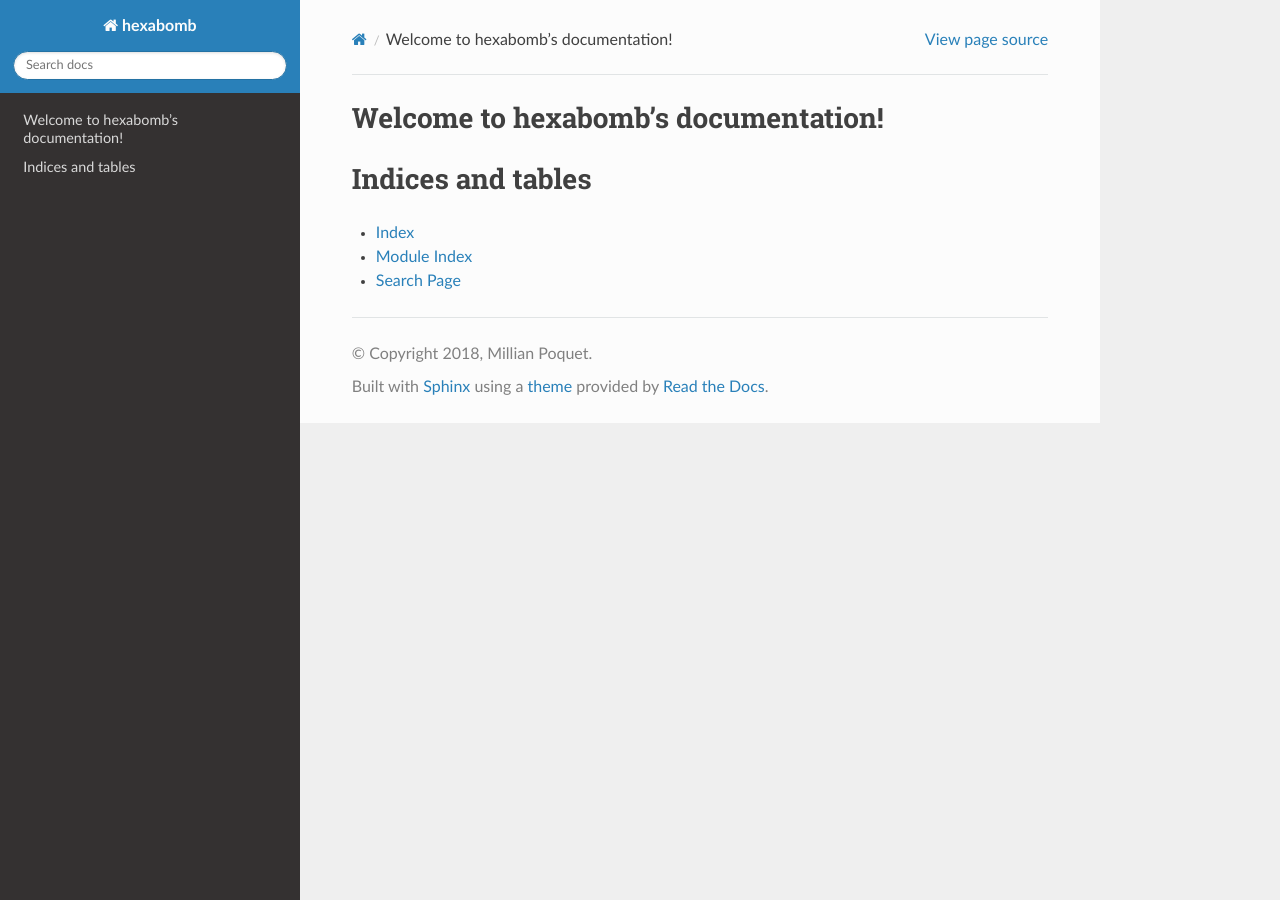
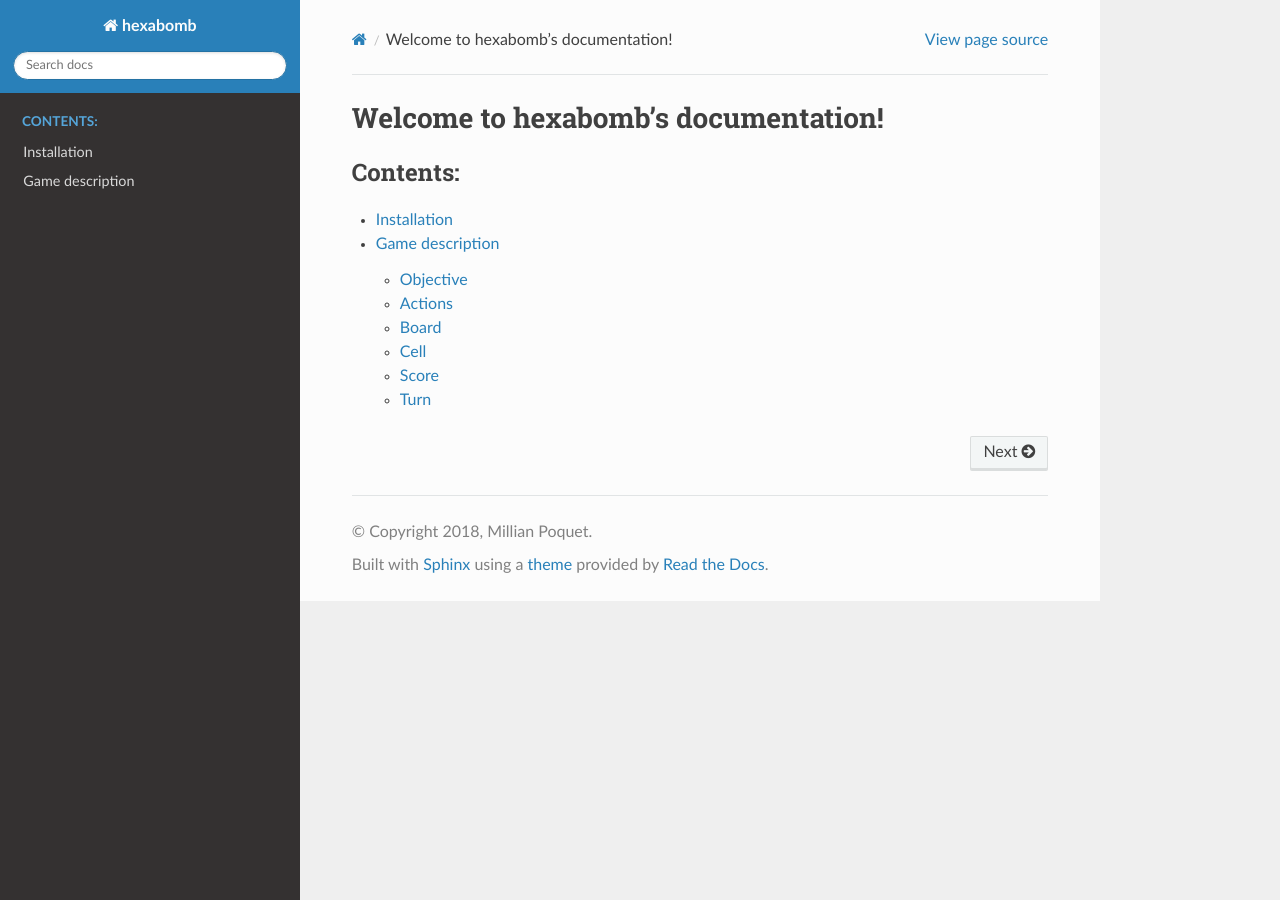
Before and after one commit to netorcai/hexabomb, a Sphinx documentation site: the page built from docs/index.rst, in a window 1280 px wide. Built offline with Sphinx 7.4.7 and the Read the Docs theme 2.0.0, drawn with Linux system fonts in a browser that asks for light colours.

Commit message:
[doc] rtd: structure

```diff
--- /dev/null
+++ b/docs/game.rst
@@ -0,0 +1,27 @@
+Game description
+================
+Introduction. TODO
+
+Objective
+---------
+TODO
+
+Actions
+-------
+TODO
+
+Board
+-----
+TODO
+
+Cell
+----
+TODO
+
+Score
+-----
+TODO
+
+Turn
+----
+TODO
--- a/docs/index.rst
+++ b/docs/index.rst
@@ -10,11 +10,5 @@ Welcome to hexabomb's documentation!
    :maxdepth: 2
    :caption: Contents:
 
-
-
-Indices and tables
-==================
-
-* :ref:`genindex`
-* :ref:`modindex`
-* :ref:`search`
+   install
+   game
--- /dev/null
+++ b/docs/install.rst
@@ -0,0 +1,4 @@
+Installation
+============
+
+TODO
```
